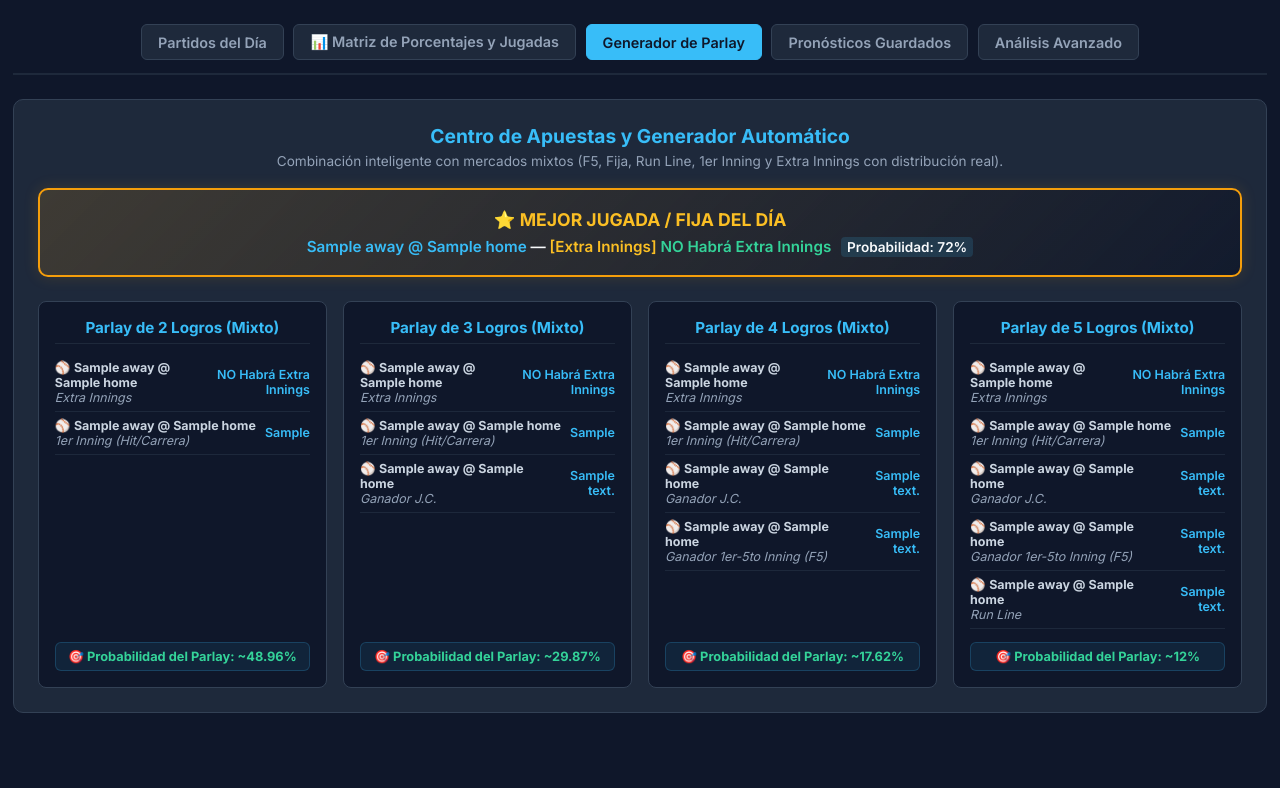
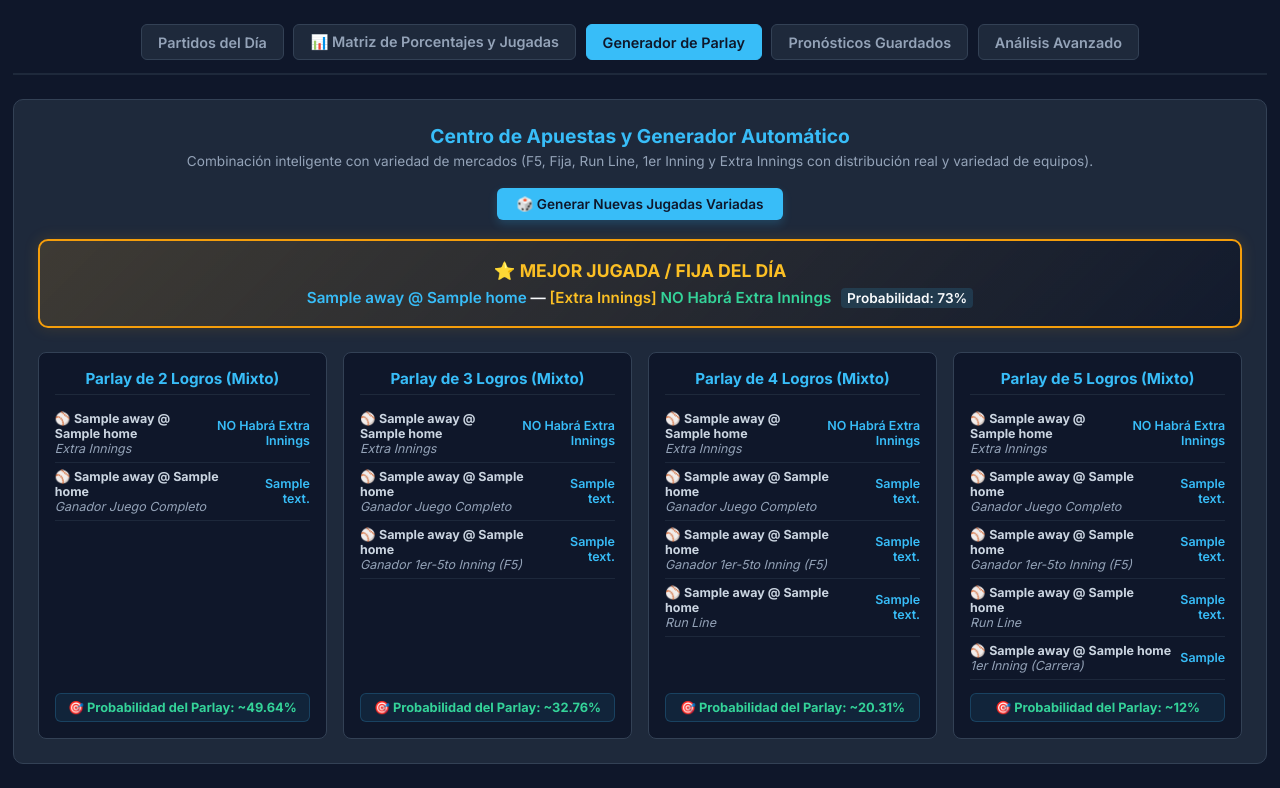
Before and after one commit to angelsanoja1230-ui/mlb-analyzer, a Flask app: template templates/index.html in a window 1280 px wide, after a click on "Generador de Parlay". Shown: the part 89-877 px from the top of the page. Before the commit the page ends 802 px from the top, so only its background shows below. Run offline with Flask 3, Linux system fonts and the light colour scheme; the template is opened without the code that fills it: most values are stand-ins (such as "Sample title", 1, 10 or a date in 2020).

```diff
--- a/templates/index.html
+++ b/templates/index.html
@@ -509,6 +509,8 @@
                     <tbody>
                         {% for match in matches %}
                         <tr data-match-key="{{ match.away }} @ {{ match.home }}"
+                            data-away-team="{{ match.away }}"
+                            data-home-team="{{ match.home }}"
                             data-time="{{ match.time }}"
                             data-winner-full="{{ match.winner_full_text }}"
                             data-winner-f5="{{ match.winner_f5_text }}"
@@ -567,7 +569,12 @@
         <div id="parlay-tab" class="tab-content">
             <div class="parlay-section">
                 <h2 style="color: #38bdf8; text-align: center; font-size: 1.2rem; margin-bottom: 0.3rem;">Centro de Apuestas y Generador Automático</h2>
-                <p style="color: #94a3b8; text-align: center; font-size: 0.85rem; margin-bottom: 1.2rem;">Combinación inteligente con mercados mixtos (F5, Fija, Run Line, 1er Inning y Extra Innings con distribución real).</p>
+                <p style="color: #94a3b8; text-align: center; font-size: 0.85rem; margin-bottom: 1.2rem;">Combinación inteligente con variedad de mercados (F5, Fija, Run Line, 1er Inning y Extra Innings con distribución real y variedad de equipos).</p>
+
+                <!-- Botón de actualización manual para cambiar jugadas al instante -->
+                <div style="text-align: center; margin-bottom: 1.2rem;">
+                    <button onclick="generateAllParlaysAndLock()" style="background-color: #38bdf8; color: #0f172a; border: none; padding: 0.5rem 1.2rem; border-radius: 6px; font-weight: 600; font-size: 0.85rem; cursor: pointer; box-shadow: 0 4px 10px rgba(56, 189, 248, 0.2);">🎲 Generar Nuevas Jugadas Variadas</button>
+                </div>
 
                 <!-- Jugada Fija / Mejor Jugada del Día -->
                 <div class="lock-of-the-day" id="best-lock-container">
@@ -724,18 +731,20 @@
 
             rows.forEach(row => {
                 const matchKey = row.getAttribute('data-match-key');
+                const awayTeam = row.getAttribute('data-away-team');
+                const homeTeam = row.getAttribute('data-home-team');
                 const winnerFull = row.getAttribute('data-winner-full');
                 const winnerF5 = row.getAttribute('data-winner-f5');
                 const nrfiChoice = row.getAttribute('data-nrfi-choice');
                 const nrfiProb = row.getAttribute('data-nrfi-prob');
                 const runlineProb = row.getAttribute('data-runline-prob');
 
-                const baseProb = 55 + Math.floor(Math.random() * 15);
+                const baseProb = 56 + Math.floor(Math.random() * 14);
 
-                // 1. Ganador Juego Completo
+                // 1. Ganador Juego Completo (Moneyline J.C.) con variación real entre local y visita
                 pool.push({
                     match: matchKey,
-                    market: `Ganador J.C.`,
+                    market: `Ganador Juego Completo`,
                     pick: winnerFull,
                     probability: baseProb
                 });
@@ -748,26 +757,35 @@
                     probability: baseProb - 2
                 });
 
-                // 3. 1er Inning (NRFI / YRFI) con su respectiva probabilidad
+                // 3. 1er Inning (SÍ / NO o YRFI / NRFI) con probabilidad diferenciada
+                const cleanNrfiProb = parseInt(nrfiProb) || (Math.random() > 0.4 ? 68 : 58);
                 pool.push({
                     match: matchKey,
-                    market: `1er Inning (Hit/Carrera)`,
-                    pick: `${nrfiChoice}`,
-                    probability: parseInt(nrfiProb) || 68
+                    market: `1er Inning (Carrera)`,
+                    pick: nrfiChoice,
+                    probability: cleanNrfiProb
                 });
 
-                // 4. Run Line Probable (-1.5 / +1.5)
+                // 4. Run Line (-1.5 / +1.5)
                 pool.push({
                     match: matchKey,
                     market: `Run Line`,
                     pick: runlineProb,
-                    probability: baseProb - 5
+                    probability: baseProb - 6
                 });
 
-                // 5. ¿Habrá o No Habrá Extra Innings? (Distribución balanceada y realista ~28% de probabilidad de que SÍ haya)
-                const isExtraInnings = Math.random() < 0.28;
-                const extraInningsPick = isExtraInnings ? "SÍ Habrá Extra Innings" : "NO Habrá Extra Innings";
-                const extraInningsProb = isExtraInnings ? (25 + Math.floor(Math.random() * 8)) : (72 + Math.floor(Math.random() * 10));
+                // 5. Extra Innings con distribución variada (Aproximadamente 30-35% de probabilidad de que SÍ haya, evitando que sea un absoluto 100% de NO)
+                const rollExtra = Math.random();
+                let extraInningsPick = "";
+                let extraInningsProb = 0;
+
+                if (rollExtra < 0.32) {
+                    extraInningsPick = `SÍ Habrá Extra Innings`;
+                    extraInningsProb = 28 + Math.floor(Math.random() * 12);
+                } else {
+                    extraInningsPick = `NO Habrá Extra Innings`;
+                    extraInningsProb = 68 + Math.floor(Math.random() * 15);
+                }
 
                 pool.push({
                     match: matchKey,
@@ -777,7 +795,7 @@
                 });
             });
 
-            // Mezclar aleatoriamente para variedad en cada generación
+            // Mezclar aleatoriamente el pool de apuestas para asegurar diversidad en cada ejecución
             for (let i = pool.length - 1; i > 0; i--) {
                 const j = Math.floor(Math.random() * (i + 1));
                 [pool[i], pool[j]] = [pool[j], pool[i]];
@@ -794,7 +812,7 @@
             // Ordenar por probabilidad descendente para la Fija / Mejor Jugada del Día
             pool.sort((a, b) => b.probability - a.probability);
 
-            // 1. Asignar la Mejor Jugada / Fija
+            // 1. Asignar la Mejor Jugada / Fija asegurando variedad de partidos y mercados
             const bestLock = pool[0];
             document.getElementById('lock-text').innerHTML = `
                 <span style="color: #38bdf8;">${bestLock.match}</span> —
@@ -803,7 +821,7 @@
                 <span style="background: rgba(56, 189, 248, 0.15); padding: 2px 6px; border-radius: 4px; font-size: 0.85rem; margin-left: 6px;">Probabilidad: ${bestLock.probability}%</span>
             `;
 
-            // 2. Generar Parlays de 2, 3, 4 y 5 con mercados mixtos y probabilidad combinada real
+            // 2. Generar Parlays de 2, 3, 4 y 5 con mercados mixtos y equipos diferentes
             const container = document.getElementById('all-parlays-container');
             let gridHtml = '';
 
@@ -815,6 +833,7 @@
                 let usedMatches = new Set();
                 let selectedItems = [];
 
+                // Seleccionar ítems evitando repetir partidos en el mismo parlay para mayor realismo
                 for(let item of pool) {
                     if(!usedMatches.has(item.match) && selectedItems.length < limit) {
                         usedMatches.add(item.match);
@@ -822,6 +841,7 @@
                     }
                 }
 
+                // Rellenar si faltan cupos
                 if(selectedItems.length < limit) {
                     for(let item of pool) {
                         if(selectedItems.length < limit && !selectedItems.includes(item)) {
```
